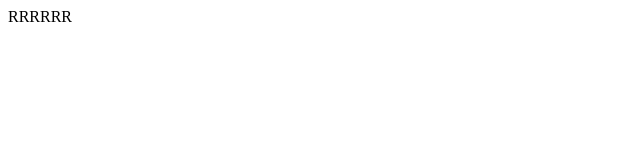
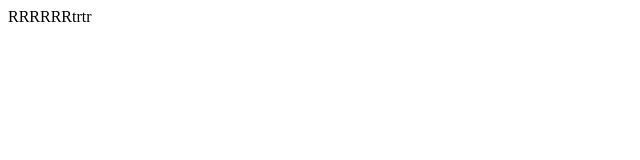
Before and after one commit to kckam/personal, a plain HTML site: page index.html in a window 1280 px wide. Shown: the full height of the page, 0-640 px from the left. Drawn offline with Linux system fonts and the light colour scheme.

Commit message:
Update index.html

```diff
--- a/index.html
+++ b/index.html
@@ -7,6 +7,6 @@
     <title>Document</title>
 </head>
 <body>
-    RRRRRR
+    RRRRRRtrtr
 </body>
 </html>
```
